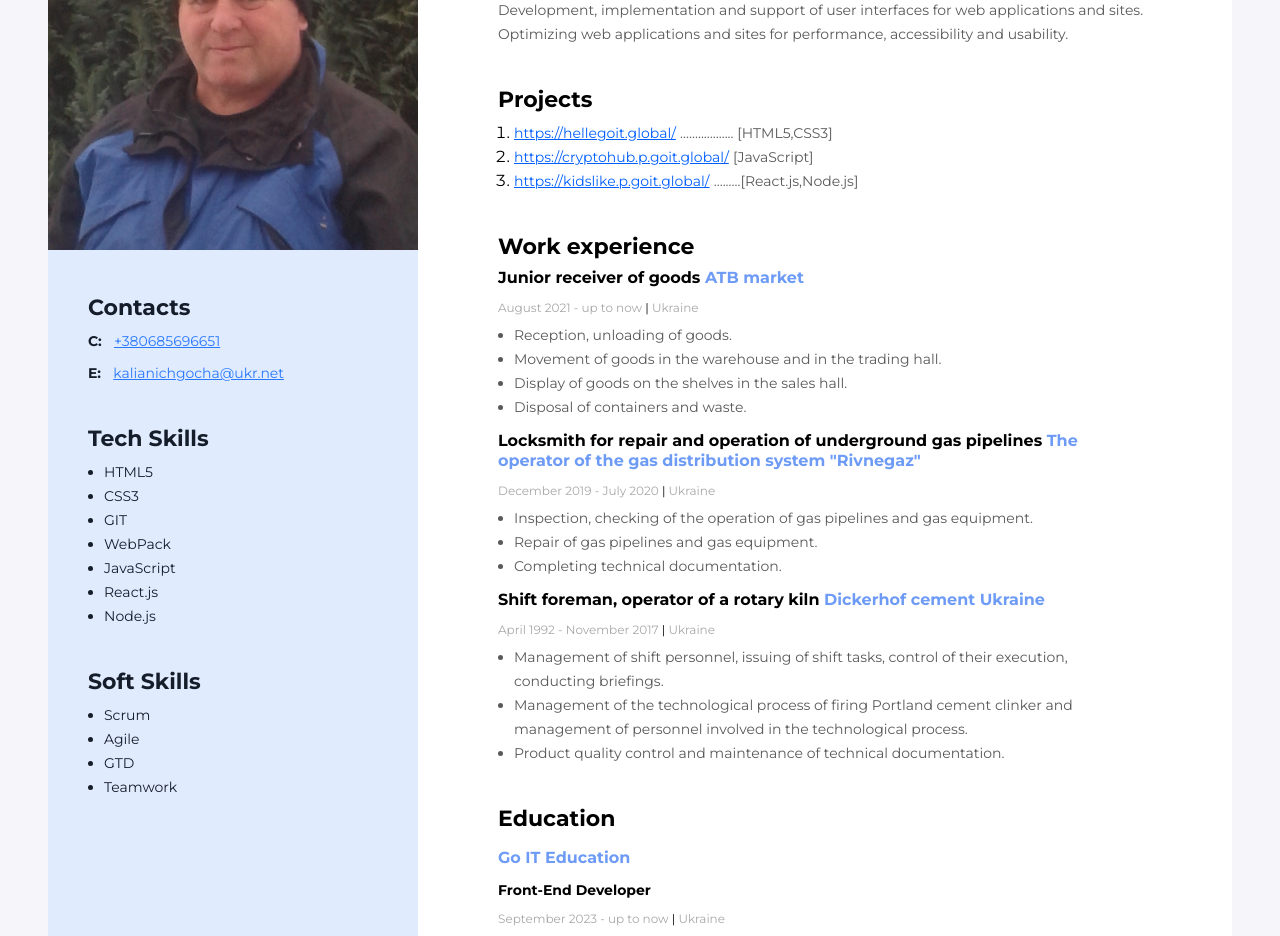
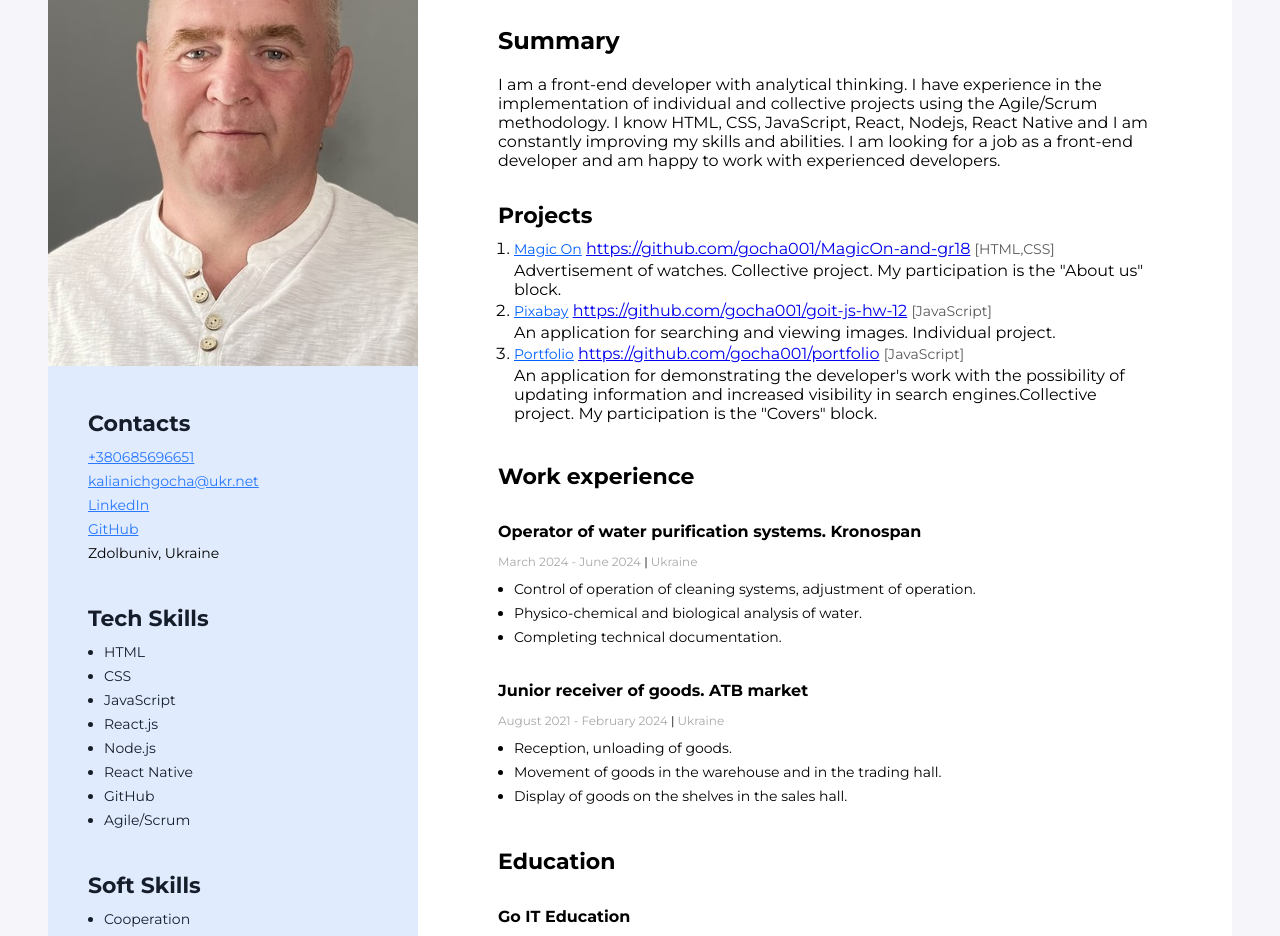
Before and after one commit to gocha001/my-super-project, a plain HTML site: page index.html in a window 1280 px wide. Shown: the part 232-1168 px from the top of the page. Drawn offline with Linux system fonts and the light colour scheme.

Commit message:
fixed files

```diff
--- a/css/styles.css
+++ b/css/styles.css
@@ -18,7 +18,7 @@ ol {
     margin: 0 auto;
 }
 
-.main-contens {
+.main-contents {
     padding: 88px 80px 40px 80px;
     box-sizing: border-box;
 }
@@ -27,7 +27,7 @@ ol {
 
 .sidebar {
     background: #E0EBFE;
-    padding-top: 40px;
+    /* padding-top: 40px; */
     padding-bottom: 40px;
     box-sizing: border-box;
     width: 370px;
@@ -66,6 +66,12 @@ ol {
     text-decoration-line: underline;
 }
 
+.adress {
+    font-size: 14px;
+    font-weight: 400;
+    line-height: 24px;
+}
+
 .contacts-itea {
     margin-top: 0;
     margin-bottom: 8px;
@@ -73,6 +79,8 @@ ol {
 
 .contacts-container {
     margin-bottom: 40px;
+    display: flex;
+    flex-direction: column;
 }
 
 /* Skills-container */
@@ -98,7 +106,27 @@ ol {
     color: #161D2A;
     font-size: 14px;
     font-weight: 400;
-    line-height: 24px; /* 171.429% */
+    line-height: 24px;
+}
+
+.languages-title {
+     color: #161D2A;
+    font-size: 22px;
+    font-weight: 700;
+    line-height: normal;
+    margin-top: 0;
+    margin-bottom: 8px;
+}
+
+.languages-list {
+    padding-left: 16px;
+}
+
+.languages-item {
+    color: #161D2A;
+    font-size: 14px;
+    font-weight: 400;
+    line-height: 24px;
 }
 
 /* Main contents */
@@ -121,15 +149,19 @@ ol {
     margin-bottom: 12px;
 }
 
-.my-descr {
-    color: #595959;
-    font-size: 14px;
-    font-weight: 400;
-    line-height: 24px;
+.my-info {
+    margin-bottom: 30px;
+    display: flex;
+    flex-direction: column;
+    align-items: center;
 }
 
-.my-info {
-    margin-bottom: 40px;
+.summary-title {
+    margin-top: 0;
+}
+
+.summary-content {
+    margin-bottom: 32px;
 }
 
 /* My projects */
@@ -148,6 +180,14 @@ ol {
 font-size: 14px;
 font-weight: 700;
 line-height: 24px; /* 171.429% */
+}
+
+p {
+    margin: 0;
+}
+
+.my-project-item-text {
+    margin: 0;
 }
 
 .my-projects-list {
@@ -181,7 +221,7 @@ line-height: 24px; /* 171.429% */
     font-weight: 700;
     line-height: 27px;
     margin-top: 0;
-    margin-bottom: 8px;
+    margin-bottom: 32px;
 }
 
 .work-experience-company {
@@ -193,14 +233,14 @@ line-height: 24px; /* 171.429% */
     margin-bottom: 12px;
 }
 
-.company-name {
+/* .company-name {
     color: #6D9BF5;
-}
+} */
 
 .work-experience-period {
     color: #A8A8A8;
     font-size: 12px;
-    font-weight: 400;
+    font-weight: 500;
     line-height: 15px;
     margin-bottom: 8px;
 }
@@ -214,14 +254,14 @@ line-height: 24px; /* 171.429% */
 }
 
 .work-experience-duties-item {
-    color: #595959;
+    color: #000;
     font-size: 14px;
-    font-weight: 400;
+    font-weight: 500;
     line-height: 24px;
 }
 
 .work-experience-container {
-    margin-bottom: 12px;
+    margin-bottom: 32px;
 }
 
 .work-experience {
@@ -236,11 +276,15 @@ line-height: 24px; /* 171.429% */
     font-weight: 700;
     line-height: normal;
     margin-top: 0;
-    margin-bottom: 8px;
+    margin-bottom: 32px;
+}
+
+.education {
+    margin-bottom: 32px;
 }
 
 .education-university {
-    color: #6D9BF5;
+    color: #000;
     font-size: 16px;
     font-weight: 700;
     line-height: normal;
@@ -258,7 +302,7 @@ line-height: 24px; /* 171.429% */
 .education-period {
     color: #A8A8A8;
     font-size: 12px;
-    font-weight: 400;
+    font-weight: 500;
     line-height: normal;
 }
 
--- a/index.html
+++ b/index.html
@@ -1,64 +1,142 @@
 <!DOCTYPE html>
 <html lang="en">
   <head>
-    <meta charset="UTF-8">
-    <meta http-equiv="X-UA-Compatible" content="IE=edge">
-    <meta name="viewport" content="width=device-width, initial-scale=1.0">
+    <meta charset="UTF-8" />
+    <meta http-equiv="X-UA-Compatible" content="IE=edge" />
+    <meta name="viewport" content="width=device-width, initial-scale=1.0" />
     <title>My resume</title>
-    <link rel="preconnect" href="https://fonts.googleapis.com">
-    <link rel="preconnect" href="https://fonts.gstatic.com" crossorigin>
-    <link href="https://fonts.googleapis.com/css2?family=Montserrat:wght@400;700&display=swap" rel="stylesheet">
-    <link rel="stylesheet" href="css/styles.css">
+    <link rel="preconnect" href="https://fonts.googleapis.com" />
+    <link rel="preconnect" href="https://fonts.gstatic.com" crossorigin />
+    <link
+      href="https://fonts.googleapis.com/css2?family=Montserrat:wght@400;700&display=swap"
+      rel="stylesheet"
+    />
+    <link rel="stylesheet" href="css/styles.css" />
   </head>
   <body>
     <!-- Wrapper -->
-    <div class="wrapper">
-        <!-- Main contens -->
-        <div class="main-contens">
+    <section class="wrapper">
+      <!-- Main contents -->
+      <div class="main-contents">
         <!-- My info -->
         <div class="my-info">
-             <h2 class="my-profession">Jnior Front-End Developer</h2>
+          <h1 class="my-name">Igor Kondratuk</h1>
+          <p class="my-profession">Junior Front-End Developer</p>
+        </div>
 
-            <h1 class="my-name">Igor Kondratuk</h1>
-            <p class="my-descr">Development, implementation and support of user interfaces for web
-                applications and sites. Optimizing web applications and sites for performance, accessibility
-                and usability. </p>
+        <!-- Summary -->
+        <div class="summary">
+          <h2 class="summary-title">Summary</h2>
+          <p class="summary-content">
+            I am a front-end developer with analytical thinking. I have
+            experience in the implementation of individual and collective
+            projects using the Agile/Scrum methodology. I know HTML, CSS,
+            JavaScript, React, Nodejs, React Native and I am constantly
+            improving my skills and abilities. I am looking for a job as a
+            front-end developer and am happy to work with experienced
+            developers.
+          </p>
+        </div>
 
-            </div>
         <!-- My projects -->
         <div class="my-projects-container">
-                <h3 class="my-projects-title">Projects</h3>
+          <h2 class="my-projects-title">Projects</h2>
 
           <ol class="my-projects-list">
             <li class="my-projects-item">
-                        <a class="my-projects-item-link" href=" https://hellegoit.global/"target="_blank">
-                            https://hellegoit.global/</a>
-                        <span class="my-projects-item-tech">.................. [HTML5,CSS3]
+              <a
+                class="my-projects-item-link"
+                href="https://t1mofii.github.io/MagicOn-and-gr18/#id-catalog"
+                target="_blank"
+              >
+                Magic On</a
+              >
+              <a href="https://github.com/gocha001/MagicOn-and-gr18"
+                target="_blank">https://github.com/gocha001/MagicOn-and-gr18</a>
+
+              <span class="my-projects-item-tech"
+                >[HTML,CSS]
               </span>
+              <p class="my-projects-item-text">
+                Advertisement of watches. Collective project.
+                My participation is the "About us" block.
+              </p>
             </li>
             <li class="my-projects-item">
-                        <a class="my-projects-item-link" href="https://cryptohub.p.goit.global/"target="_blank">
-                            https://cryptohub.p.goit.global/</a>
-                        <span class="my-projects-item-tech"> [JavaScript]
-                        </span>
+              <a
+                class="my-projects-item-link"
+                href="https://gocha001.github.io/goit-js-hw-12/"
+                target="_blank"
+              >
+                Pixabay</a
+              >
+              <a href="https://github.com/gocha001/goit-js-hw-12"
+              target="_blank">https://github.com/gocha001/goit-js-hw-12</a>
+              <span class="my-projects-item-tech">[JavaScript]</span>
+              <p class="my-projects-item-text">
+                An application for searching and viewing images. Individual project.
+              </p>
             </li>
             <li class="my-projects-item">
-                        <a class="my-projects-item-link" href="https://kidslike.p.goit.global/"target="_blank">
-                            https://kidslike.p.goit.global/</a>
-                        <span class="my-projects-item-tech">.........[React.js,Node.js]
+              <a
+                class="my-projects-item-link"
+                href="https://gocha001.github.io/portfolio/"
+                target="_blank"
+              >
+              Portfolio</a
+              >
+              <a href="https://github.com/gocha001/portfolio"
+              target="_blank">https://github.com/gocha001/portfolio</a>
+              <span class="my-projects-item-tech"
+                >[JavaScript]
               </span>
+              <p class="my-projects-item-text">
+                An application for demonstrating the developer's work
+                with the possibility of updating information
+                and increased visibility in search engines.Collective project.
+                My participation is the "Covers" block.
+              </p>
             </li>
           </ol>
         </div>
+
         <!-- Work experience -->
         <div class="work-experience">
-                <h3 class="work-experience-title">Work experience</h3>
+          <h2 class="work-experience-title">Work experience</h2>
           <!-- Company 1 -->
           <div class="work-experience-container">
-                    <h4 class="work-experience-company">Junior receiver of goods
-                        <span class="company-name">ATB market</span> </h4>
-                    <p class="work-experience-period">August 2021 - up to now
-                        <span class="work-experience-period-separator">|</span>   Ukraine</p>
+            <h4 class="work-experience-company">
+              Operator of water purification systems.
+              <span class="company-name"
+                >Kronospan</span
+              >
+            </h4>
+            <p class="work-experience-period">
+              March 2024 - June 2024
+              <span class="work-experience-period-separator">|</span> Ukraine
+            </p>
+            <ul class="work-experience-duties-list">
+              <li class="work-experience-duties-item">
+                Control of operation of cleaning systems, adjustment of operation.
+              </li>
+              <li class="work-experience-duties-item">
+                Physico-chemical and biological analysis of water.
+              </li>
+              <li class="work-experience-duties-item">
+                Completing technical documentation.
+              </li>
+            </ul>
+          </div>
+          <!-- Company 2 -->
+          <div class="work-experience-container">
+            <h3 class="work-experience-company">
+              Junior receiver of goods.
+              <span class="company-name">ATB market</span>
+            </h3>
+            <p class="work-experience-period">
+              August 2021 - February 2024
+              <span class="work-experience-period-separator">|</span> Ukraine
+            </p>
             <ul class="work-experience-duties-list">
               <li class="work-experience-duties-item">
                 Reception, unloading of goods.
@@ -69,105 +147,94 @@
               <li class="work-experience-duties-item">
                 Display of goods on the shelves in the sales hall.
               </li>
-                        <li class="work-experience-duties-item">
-                            Disposal of containers and waste.
-                        </li>
             </ul>
           </div>
-                <!-- Company 2 -->
-                <div class="work-experience-container">
-                    <h4 class="work-experience-company">Locksmith for repair and operation of underground gas pipelines
-                        <span class="company-name">The operator of the gas distribution system "Rivnegaz"</span></h4>
-                    <p class="work-experience-period">December 2019 - July 2020
-                        <span class="work-experience-period-separator">|</span>   Ukraine</p>
-                    <ul class="work-experience-duties-list">
-                        <li class="work-experience-duties-item">Inspection, checking of the operation of gas
-                            pipelines and gas equipment.
-                        </li>
-                        <li class="work-experience-duties-item">Repair of gas pipelines and gas equipment.
-                        </li>
-                        <li class="work-experience-duties-item">Completing technical documentation.
-                        </li>
-                    </ul>
-                </div>
-                <!-- Company 3 -->
-                <div class="work-experience-container">
-                    <h4 class="work-experience-company">Shift foreman, operator of a rotary kiln
-                        <span class="company-name">Dickerhof cement Ukraine</span></h4>
-                    <p class="work-experience-period">April 1992 - November 2017
-                        <span class="work-experience-period-separator">|</span>   Ukraine</p>
-                    <ul class="work-experience-duties-list">
-                        <li class="work-experience-duties-item">Management of shift personnel, issuing of shift
-                            tasks, control of their execution, conducting briefings.
-                        </li>
-                        <li class="work-experience-duties-item">Management of the technological process of firing
-                            Portland cement clinker and management of personnel involved in the technological
-                            process.
-                        </li>
-                        <li class="work-experience-duties-item">Product quality control and maintenance of
-                            technical documentation.
-                        </li>
-                    </ul>
-                </div>
+
         </div>
         <!-- Education -->
         <h3 class="education-title">Education</h3>
 
-            <div>
+        <div class="education">
           <p class="education-university">Go IT Education</p>
           <p class="education-faculti">Front-End Developer</p>
-                <p class="education-period">September 2023 - up to now
-                    <span class="education-period-separator">|</span>   Ukraine</p>
+          <p class="education-period">
+            September 2023 - up to now
+            <span class="education-period-separator">|</span> Ukraine
+          </p>
         </div>
         <div>
           <p class="education-university">Kyiv Polytechnic Institute</p>
-                <p class="education-faculti">Chemical and technological faculty,
-                    chemical technology of refractory non-metallic and silicate materials.</p>
-                <p class="education-period">September 1984 - March 1992
-                    <span class="education-period-separator">|</span>   Ukraine</p>
+          <p class="education-faculti">
+            Chemical and technological faculty, chemical technology of
+            refractory non-metallic and silicate materials.
+          </p>
+          <p class="education-period">
+            September 1984 - March 1992
+            <span class="education-period-separator">|</span> Ukraine
+          </p>
         </div>
       </div>
       <!-- Sidebar -->
       <aside class="sidebar">
-            <img class="my-photo" src="img/20161217_152412.jpg" alt="My pfoto" width="370">
+        <img
+          class="my-photo"
+          src="img/0-02-05-cec8440ff2b05a12ece9e98f03036f3a86254b55ada3c6b7f06439568d88c5cb_2cef04ad25e343be.jpg"
+          alt="My photo"
+          width="370"
+        />
         <div class="sidebar-content">
           <!-- Contacts -->
           <div class="contacts-container">
             <h3 class="contacts-title">Contacts</h3>
-                <p class="contacts-itea">
-                    <span class="contacts-type">C:</span>
-                    <a class="contacts-link" href="tel:+380685696651">+380685696651</a>
-                </p>
-                <p class="contacts-itea">
-                    <span class="contacts-type">E:</span>
-                    <a class="contacts-link" href="mailto:kalianichgocha@ukr.net">kalianichgocha@ukr.net</a>
-                </p>
+              <a class="contacts-link" href="tel:+380685696651"
+                >+380685696651</a
+              >
+              <a class="contacts-link" href="mailto:kalianichgocha@ukr.net"
+              target="_blank"
+              rel="noopener noreferrer"
+                >kalianichgocha@ukr.net</a
+              >
+              <a class="contacts-link" href="" target="_blank">LinkedIn</a>
+              <a class="contacts-link" href="https://github.com/gocha001" target="_blank">GitHub</a>
+              <p class="adress" >Zdolbuniv, Ukraine</p>
           </div>
           <!-- Tech Skills -->
           <div class="skills-container">
             <h3 class="skills-title">Tech Skills</h3>
             <ul class="skills-list">
-                    <li class="skills-list-item">HTML5</li>
-                    <li class="skills-list-item">CSS3</li>
-                    <li class="skills-list-item">GIT</li>
-                    <li class="skills-list-item">WebPack</li>
+              <li class="skills-list-item">HTML</li>
+              <li class="skills-list-item">CSS</li>
               <li class="skills-list-item">JavaScript</li>
               <li class="skills-list-item">React.js</li>
               <li class="skills-list-item">Node.js</li>
+              <li class="skills-list-item">React Native</li>
+              <li class="skills-list-item">GitHub</li>
+              <li class="skills-list-item">Agile/Scrum</li>
             </ul>
           </div>
           <!-- Soft Skills -->
           <div class="skills-container">
             <h3 class="skills-title">Soft Skills</h3>
             <ul class="skills-list">
-                    <li class="skills-list-item">Scrum</li>
-                    <li class="skills-list-item">Agile</li>
-                    <li class="skills-list-item">GTD</li>
-                    <li class="skills-list-item">Teamwork</li>
+              <li class="skills-list-item">Cooperation</li>
+              <li class="skills-list-item">Attention to detail</li>
+              <li class="skills-list-item">Lifelong Learning</li>
+              <li class="skills-list-item">Logical thinking</li>
+              <li class="skills-list-item">Optimism</li>
+            </ul>
+          </div>
+
+          <!-- Languages -->
+           <div>
+            <h3 class="languages-title">Languages</h3>
+            <ul class="languages-list">
+                <li class="languages-item">English - beginner</li>
+                <li class="languages-item">Ukrainian - native</li>
+                <li class="languages-item">Russian - advanced</li>
             </ul>
            </div>
         </div>
       </aside>
-    </div>
+    </section>
   </body>
 </html>
```
Also changed, not shown: img/0-02-05-cec8440ff2b05a12ece9e98f03036f3a86254b55ada3c6b7f06439568d88c5cb_2cef04ad25e343be.jpg (added), img/20161217_152412.jpg (deleted). Lines whose indentation alone changed are shown as unchanged.
